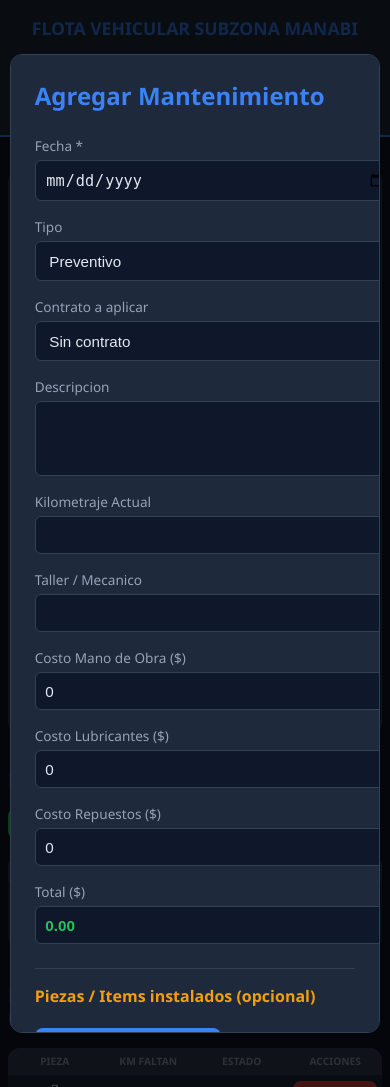
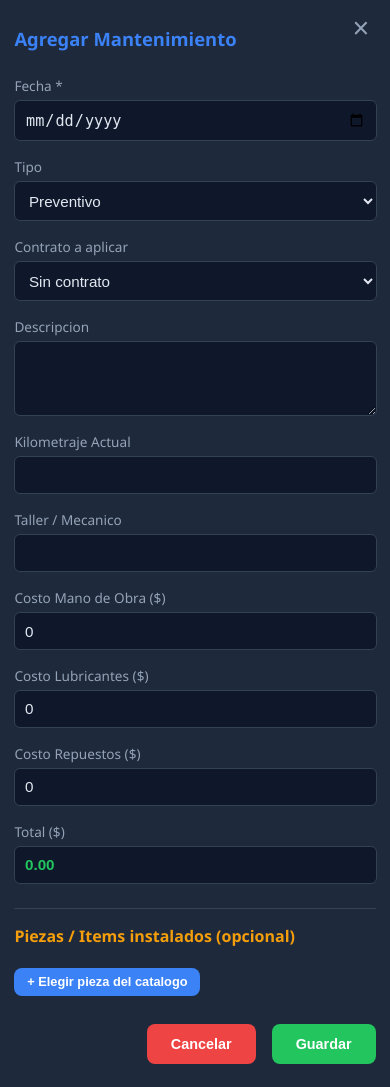
Before and after one commit to cracjuego454-glitch/flota-subzona-manabi, a Flask app: page /vehiculo/1 in a window 390 px wide, after a click on "+ Agregar Mantenimiento". Run offline with Flask 3, Linux system fonts and the light colour scheme; the visitor is signed in with stand-in values (Sample User, id 1); a database or web service that is not in the repository returns one stand-in record (values such as "Sample title"); some libraries are stand-ins or nearby versions.

Commit message:
Mantenimiento: modal amplio y pantalla completa en celular

```diff
--- a/templates/detalle.html
+++ b/templates/detalle.html
@@ -38,8 +38,10 @@
 
         .modal-overlay { display: none; position: fixed; top: 0; left: 0; width: 100%; height: 100%; background: rgba(0,0,0,0.7); z-index: 100; justify-content: center; align-items: center; }
         .modal-overlay.active { display: flex; }
-        .modal { background: #1e293b; border-radius: 12px; padding: 2rem; width: 90%; max-width: 600px; border: 1px solid #334155; max-height: 90vh; overflow-y: auto; }
+        .modal { position: relative; background: #1e293b; border-radius: 12px; padding: 2rem; width: 90%; max-width: 760px; border: 1px solid #334155; max-height: 90vh; overflow-y: auto; -webkit-overflow-scrolling: touch; }
         .modal h2 { margin-bottom: 1.5rem; color: #3b82f6; }
+        .modal-close { position: absolute; top: 0.5rem; right: 0.7rem; background: transparent; border: none; color: #94a3b8; font-size: 1.8rem; line-height: 1; cursor: pointer; padding: 0.2rem 0.5rem; border-radius: 6px; }
+        .modal-close:hover { color: #ef4444; background: #0f172a; }
 
         .form-grid { display: grid; grid-template-columns: 1fr 1fr; gap: 1rem; }
         .form-group { display: flex; flex-direction: column; gap: 0.3rem; }
@@ -63,7 +65,11 @@
             .vehicle-grid { grid-template-columns: 1fr; }
             .vehicle-header h2 { font-size: 1.3rem; }
             .form-grid { grid-template-columns: 1fr; }
-            .modal { padding: 1.5rem; width: 95%; }
+            .modal-overlay { align-items: stretch; justify-content: stretch; }
+            .modal { width: 100%; max-width: 100%; height: 100%; max-height: 100vh; border-radius: 0; border: none; padding: 1rem 0.9rem 1.2rem; }
+            .modal h2 { position: sticky; top: -1rem; z-index: 3; background: #1e293b; margin: -0.2rem 0 1rem; padding: 0.8rem 2.2rem 0.6rem 0; font-size: 1.15rem; }
+            .modal-close { position: fixed; top: 0.7rem; right: 0.8rem; z-index: 120; background: #1e293b; }
+            .modal .form-actions { position: sticky; bottom: -1.2rem; z-index: 3; background: #1e293b; padding: 0.8rem 0 0.2rem; margin-top: 1rem; }
             table { display: table; table-layout: fixed; font-size: 0.72rem; }
             th, td { padding: 0.4rem 0.3rem; white-space: normal; word-break: break-word; text-align: center; vertical-align: middle; }
             th { font-size: 0.64rem; }
@@ -232,6 +238,7 @@
     <!-- Modal Agregar Mantenimiento -->
     <div class="modal-overlay" id="modal-mant">
         <div class="modal">
+            <button type="button" class="modal-close" aria-label="Cerrar" onclick="this.closest('.modal-overlay').classList.remove('active')">×</button>
             <h2>Agregar Mantenimiento</h2>
             <form action="/mantenimiento/{{ vehiculo.id }}" method="POST">
                 <div class="form-grid">
@@ -288,6 +295,7 @@
     <!-- Modal Editar Mantenimiento -->
     <div class="modal-overlay" id="modal-editar-mant">
         <div class="modal">
+            <button type="button" class="modal-close" aria-label="Cerrar" onclick="this.closest('.modal-overlay').classList.remove('active')">×</button>
             <h2>Editar Mantenimiento</h2>
             <form id="form-editar-mant" method="POST">
                 <div class="form-grid">
@@ -385,8 +393,12 @@
             document.getElementById('modal-editar-mant').classList.add('active');
         }
 
+        function actualizarScrollBody() {
+            document.body.style.overflow = document.querySelector('.modal-overlay.active') ? 'hidden' : '';
+        }
         document.querySelectorAll('.modal-overlay').forEach(m => {
-            m.addEventListener('click', e => { if (e.target === m) m.classList.remove('active'); });
+            m.addEventListener('click', e => { if (e.target === m) { m.classList.remove('active'); actualizarScrollBody(); } });
+            new MutationObserver(actualizarScrollBody).observe(m, { attributes: true, attributeFilter: ['class'] });
         });
 
         let contadorPiezasMant = 0;
```
